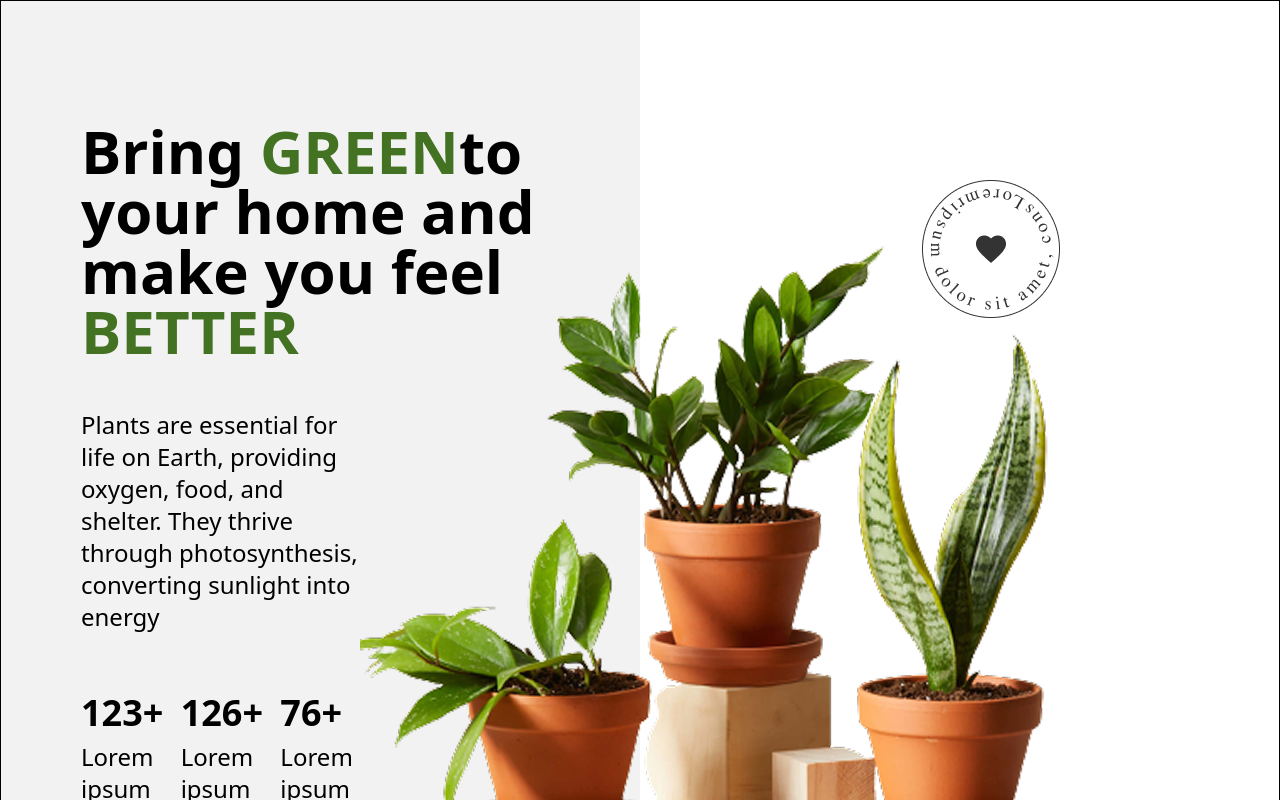
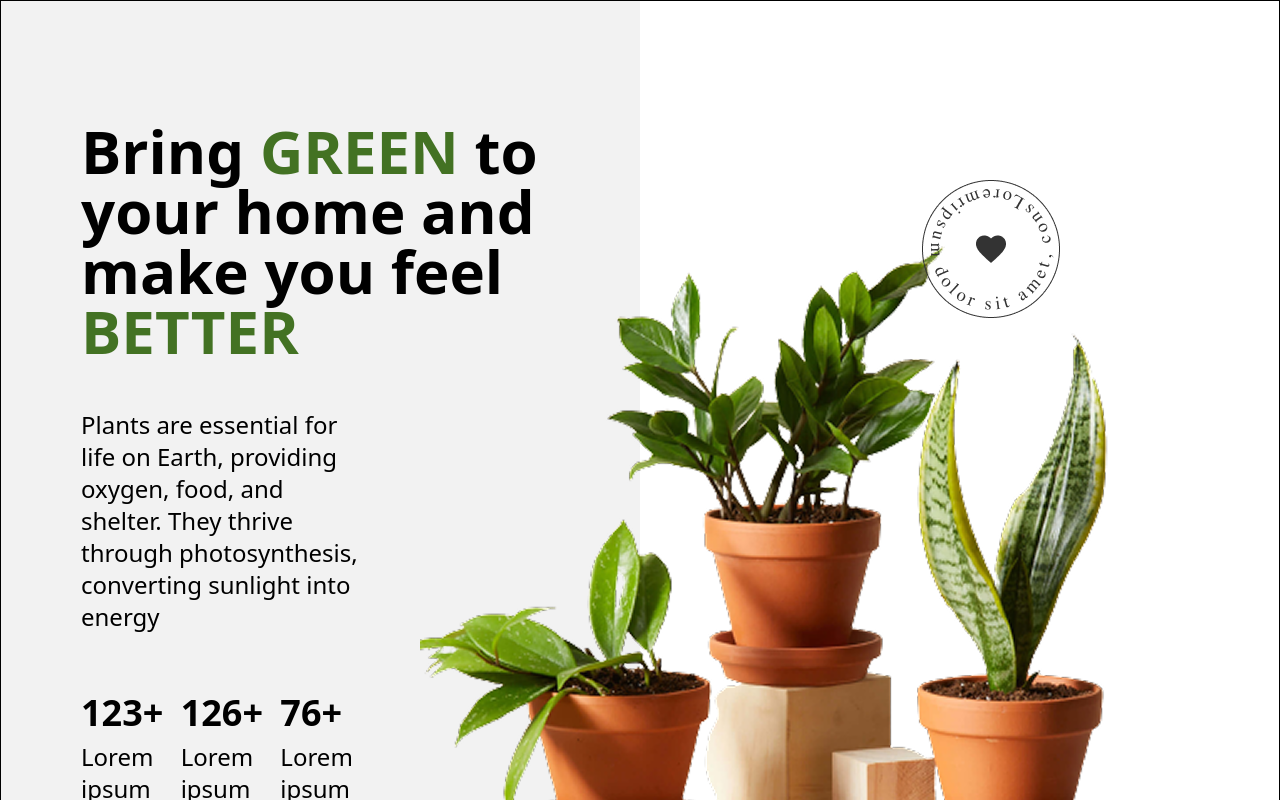
Before and after one commit to mohanraj-devalpha/Plants_Shopping_Website, a React (Vite) app: page / in a window 1280 px wide. Shown: the top 800 px of the page. Built offline with nearby package versions, Linux system fonts and the light colour scheme.

Commit message:
aligning the pot image

```diff
--- a/src/UI components/UpperContainer.jsx
+++ b/src/UI components/UpperContainer.jsx
@@ -9,8 +9,8 @@ const UpperContainer = () => {
         <div className='grid grid-cols-2 justify-between'>
           <div className='bg-[#F2F2F2] rounded-br-[300px] space-y-15 px-20 py-30'>
           <div className='space-y-12'>
-            <div className='text-6xl font-bold'>
-              <h1 className=''>Bring  <span className='text-[#437223]'>GREEN</span>to </h1>
+            <div className='text-6xl flex flex-col font-bold'>
+              <h1 className=''>Bring  <span className='text-[#437223]'>GREEN</span> to </h1>
               <span>your home and</span>
               <p>make you feel  <span className='text-[#437223]'>BETTER</span></p>
             </div>
@@ -23,7 +23,7 @@ const UpperContainer = () => {
           </div>
           <button className='bg-[#437223] text-amber-50 px-18 py-5 text-2xl rounded-full'>Find your plant</button>
           </div>
-          <div className='absolute right-55 top-55'>
+          <div className='absolute right-40 top-55'>
             <img src={Pot} alt="" className=''/>
           </div>
           <div className='absolute right-55 top-45'>
--- a/src/components/Home.jsx
+++ b/src/components/Home.jsx
@@ -10,7 +10,7 @@ import UpperContainer from '../UI components/UpperContainer.jsx'
 
 const Home = () => {
   return (
-    <div className='flex flex-col space-y-10 border h-full w-full '>
+    <div className='flex flex-col space-y-10 border '>
         <UpperContainer />
         <BottomCards />
     </div>
```
